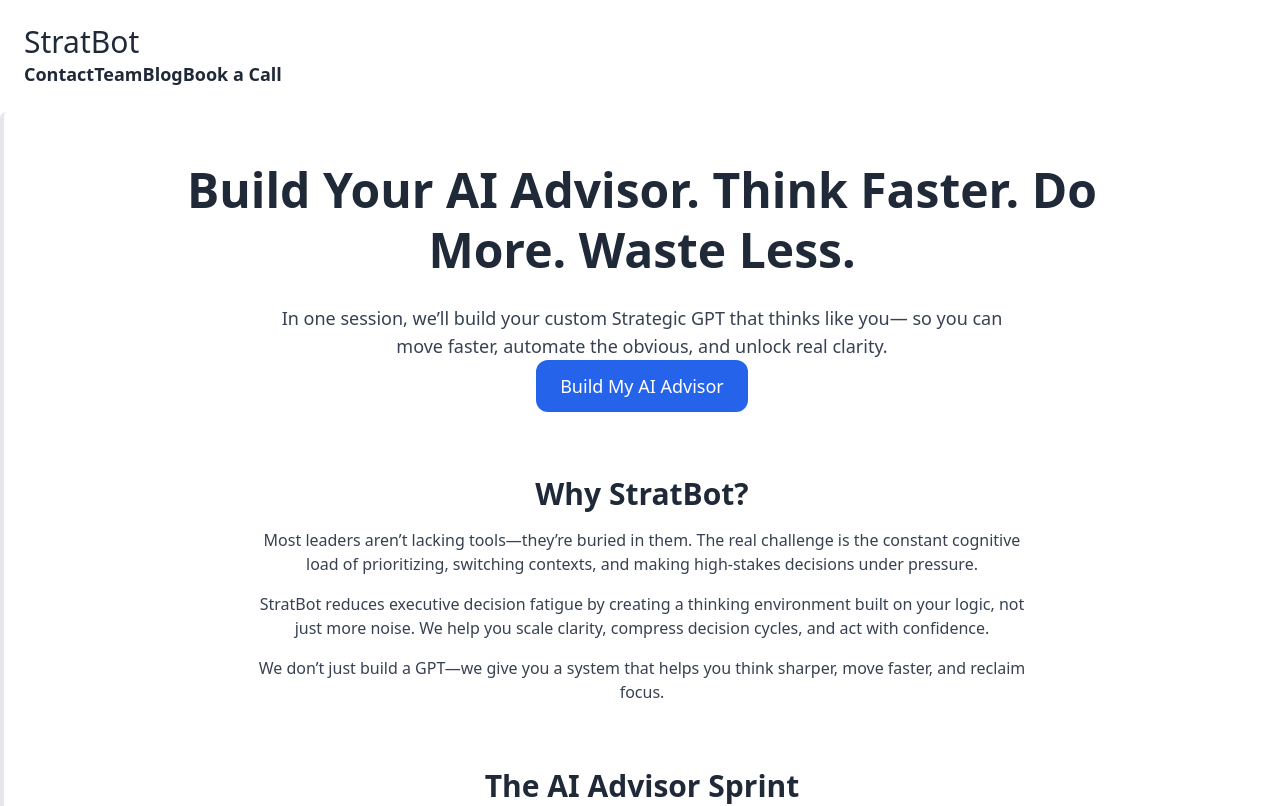
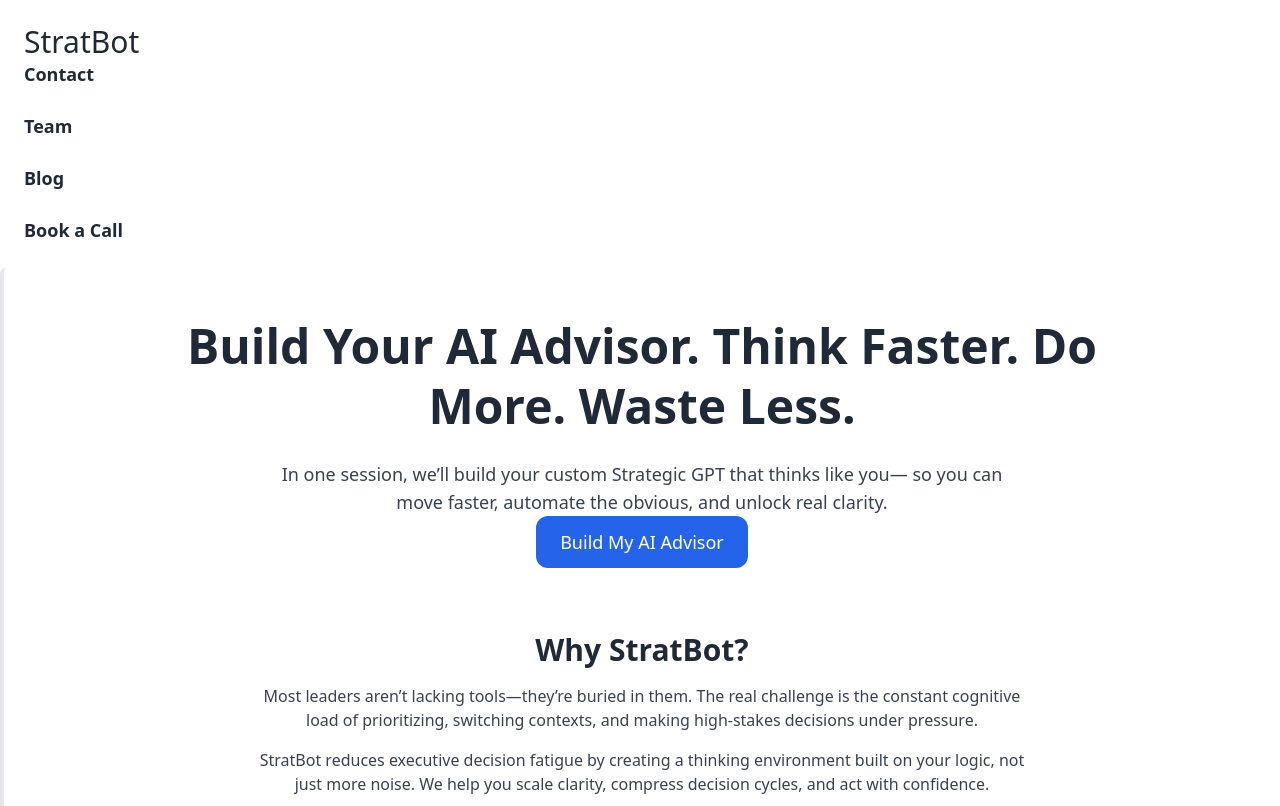
Before and after one commit to TalonAI/stratbot-site, a Next.js app: page / in a window 1280 px wide. Shown: the top 806 px of the page. Built offline with nearby package versions, Linux system fonts and the light colour scheme.

Commit message:
Fix Nav bar to vertical layout

```diff
--- a/components/Layout.js
+++ b/components/Layout.js
@@ -1,6 +1,6 @@
 // components/Layout.js
 
-import Link from "next/link";
+import Link from "next/link"
 
 export default function Layout({ children }) {
   return (
@@ -8,19 +8,25 @@ export default function Layout({ children }) {
       {/* Sidebar */}
       <aside className="w-52 border-r-4 border-yellow-500 p-6 bg-white shadow-lg flex flex-col justify-start">
         <div className="mb-10">
-          <Link href="/" className="text-3xl font-extrabold text-gray-900 hover:text-yellow-600">
+          <Link href="/" className="text-3xl font-extrabold text-gray-900 hover:text-yellow-600 block">
             StratBot
           </Link>
         </div>
         <nav className="flex flex-col space-y-6 text-lg font-semibold">
-          <Link href="/contact" className="hover:text-yellow-600">Contact</Link>
-          <Link href="/team" className="hover:text-yellow-600">Team</Link>
-          <Link href="/blog" className="hover:text-yellow-600">Blog</Link>
+          <Link href="/contact" className="hover:text-yellow-600 block">
+            Contact
+          </Link>
+          <Link href="/team" className="hover:text-yellow-600 block">
+            Team
+          </Link>
+          <Link href="/blog" className="hover:text-yellow-600 block">
+            Blog
+          </Link>
           <a
             href="https://calendly.com/paulmaggio56"
             target="_blank"
             rel="noopener noreferrer"
-            className="hover:text-yellow-600"
+            className="hover:text-yellow-600 block"
           >
             Book a Call
           </a>
@@ -31,9 +37,9 @@ export default function Layout({ children }) {
       <div className="flex-1 p-10 max-w-6xl mx-auto bg-white border-l-4 border-yellow-400 shadow-2xl rounded-md">
         <main className="pb-12">{children}</main>
         <footer className="text-sm text-gray-500 border-t pt-4 text-center">
-          &copy; 2025 StratBot. All rights reserved.
+          &copy; {new Date().getFullYear()} StratBot. All rights reserved.
         </footer>
       </div>
     </div>
-  );
+  )
 }
```
